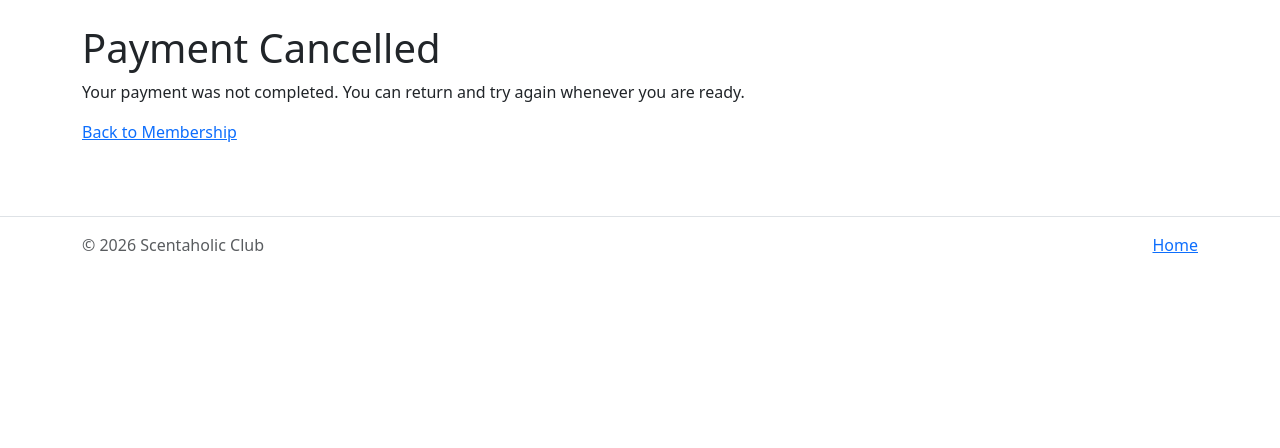
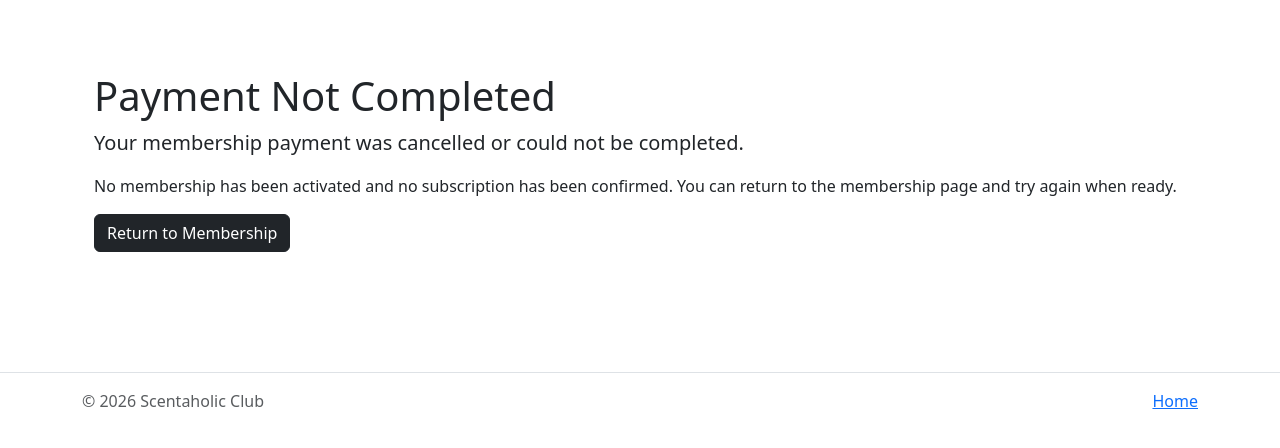
Before and after one commit to AlexandraSelby/scentaholic-club, a Django app: page /membership/cancel/ in a window 1280 px wide. Shown: the part 57-505 px from the top of the page. Run offline with Django 5.2, Linux system fonts and the light colour scheme.

Commit message:
Final resubmission improvements and payment feedback

```diff
--- a/templates/checkout/cancel.html
+++ b/templates/checkout/cancel.html
@@ -1,8 +1,24 @@
 {% extends "base.html" %}
-{% block title %}Payment Cancelled | Scentaholic Club{% endblock %}
+
+{% block title %}Payment Not Completed | Scentaholic Club{% endblock %}
 
 {% block content %}
-<h1>Payment Cancelled</h1>
-<p>Your payment was not completed. You can return and try again whenever you are ready.</p>
-<a href="{% url 'membership' %}">Back to Membership</a>
+<section class="container py-5">
+
+<h1>Payment Not Completed</h1>
+
+<p class="lead">
+Your membership payment was cancelled or could not be completed.
+</p>
+
+<p>
+No membership has been activated and no subscription has been confirmed.
+You can return to the membership page and try again when ready.
+</p>
+
+<a href="{% url 'membership' %}" class="btn btn-dark">
+Return to Membership
+</a>
+
+</section>
 {% endblock %}
```
Also changed, not shown: README.md, 3 other files.
